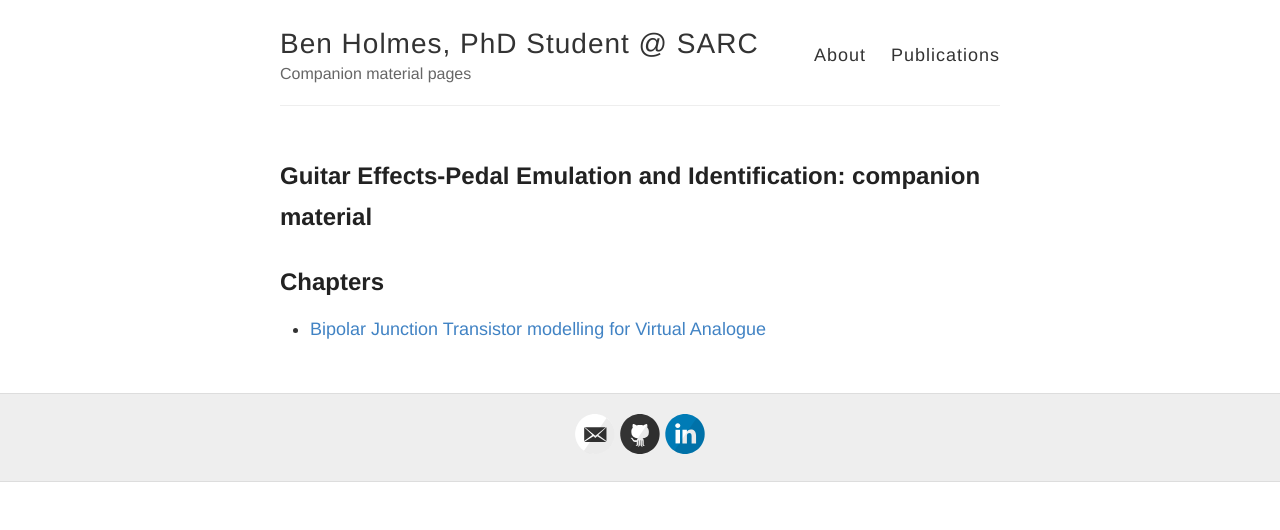
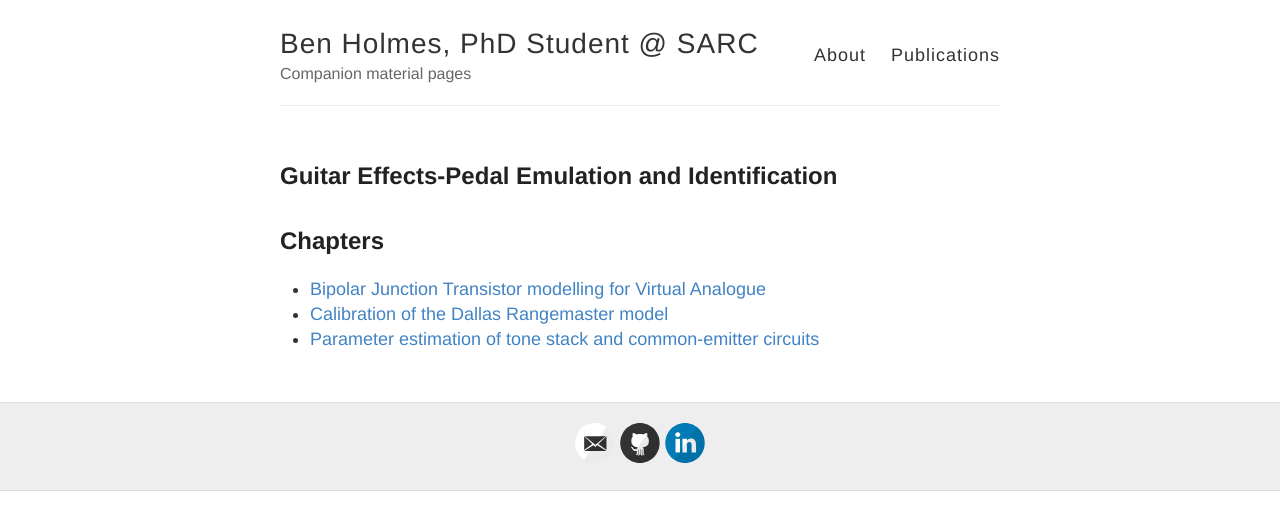
Before and after one commit to bholmesqub/thesis, a Jekyll site: the page built from index.md, in a window 1280 px wide. Shown: the top 530 px of the page. Built offline with Jekyll 4.4.1, drawn with Linux system fonts in a browser that asks for light colours.

Commit message:
Added chapter pages and titles

```diff
--- a/index.md
+++ b/index.md
@@ -1,8 +1,10 @@
 ---
 layout: page
-title: "Guitar Effects-Pedal Emulation and Identification: companion material"
+title: "Guitar Effects-Pedal Emulation and Identification"
 ---
 
 ## Chapters
 
 - [Bipolar Junction Transistor modelling for Virtual Analogue](./chapters/bjt-modelling)
+- [Calibration of the Dallas Rangemaster model](./chapters/calibration)
+- [Parameter estimation of tone stack and common-emitter circuits](./chapters/parameter-estimation)
```
Also changed, not shown: chapters/calibration.md (added, +4 -0 lines), chapters/parameter-estimation.md (added, +4 -0 lines).
